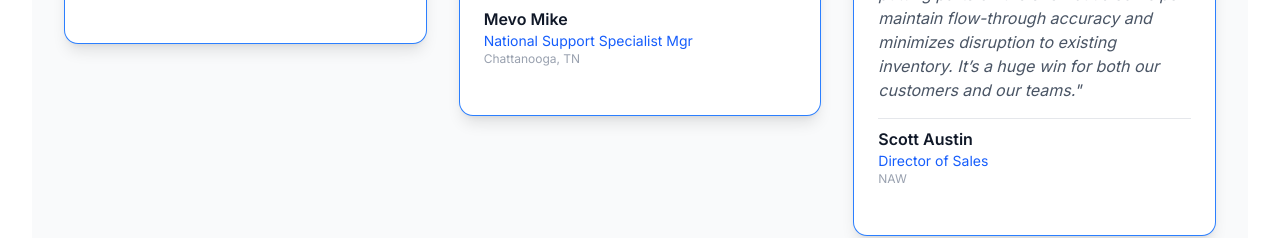
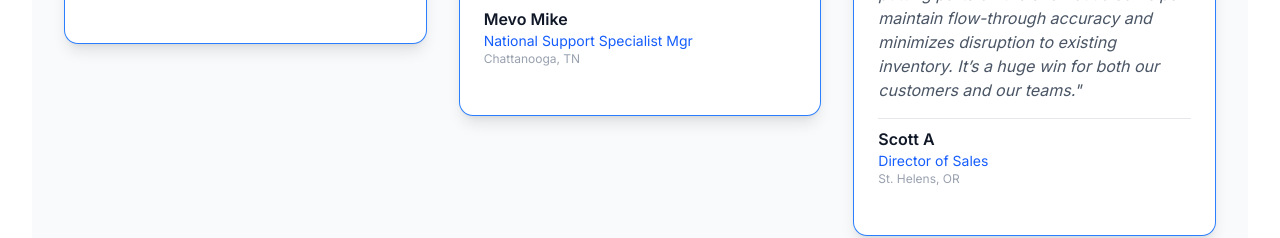
Before and after one commit to jsturges640-Shelfwhiz/Shelfwhiz-website, a Next.js app: page /testimonials in a window 1280 px wide. Shown: the part 1380-1618 px from the top of the page. Built offline with nearby package versions, Linux system fonts and the light colour scheme.

Commit message:
Update page.tsx

```diff
--- a/app/testimonials/page.tsx
+++ b/app/testimonials/page.tsx
@@ -87,8 +87,8 @@ const testimonials = [
   },
   {
     id: 8,
-    name: "Scott Austin",
-    company: "NAW",
+    name: "Scott A",
+    company: "St. Helens, OR",
     role: "Director of Sales",
     content: "As a factory rep, I’ve worked with countless distribution centers, and the shelf mapping service has consistently made new product placement faster, easier, and more efficient. John delivers clear, well-structured layouts that eliminate confusion and ensure parts are slotted exactly where they need to be. This not only speeds up the process of putting parts on the shelf but also helps maintain flow-through accuracy and minimizes disruption to existing inventory. It’s a huge win for both our customers and our teams.",
     rating: 5,
```
